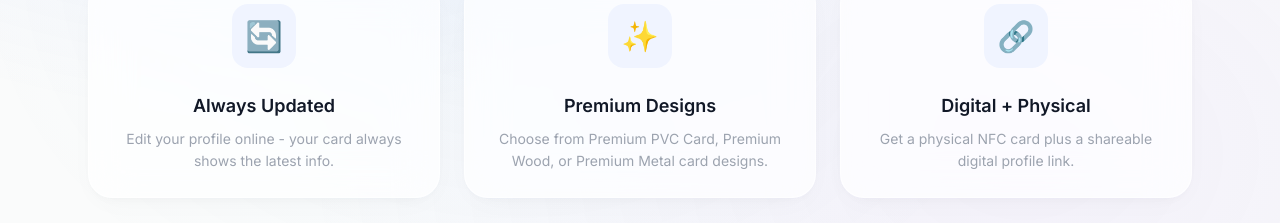
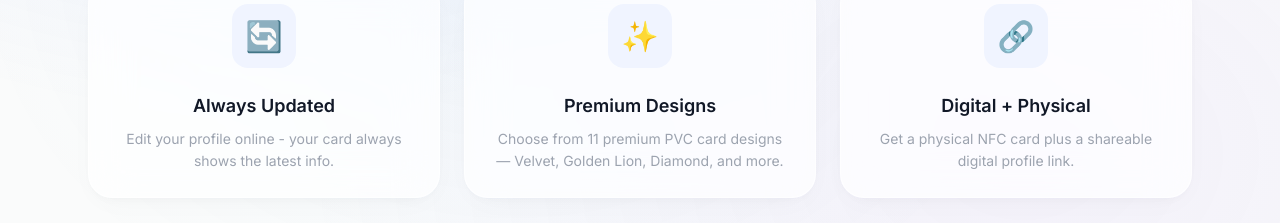
Before and after one commit to dhruvkumar2107/NFC, a Next.js app: page / in a window 1280 px wide. Shown: the part 3061-3284 px from the top of the page. Built offline with nearby package versions, Linux system fonts and the light colour scheme; no server answers; the database is empty.

Commit message:
fix: update homepage marketing copy to reference new design names

```diff
--- a/src/app/(public)/page.tsx
+++ b/src/app/(public)/page.tsx
@@ -16,7 +16,7 @@ const features = [
   { title: 'QR Code Access', desc: 'Two QR codes - one for your profile, one for payments.', icon: '📱' },
   { title: 'Receive Payments', desc: 'Get paid directly via UPI when someone scans your payment QR.', icon: '💰' },
   { title: 'Always Updated', desc: 'Edit your profile online - your card always shows the latest info.', icon: '🔄' },
-  { title: 'Premium Designs', desc: 'Choose from Premium PVC Card, Premium Wood, or Premium Metal card designs.', icon: '✨' },
+  { title: 'Premium Designs', desc: 'Choose from 11 premium PVC card designs — Velvet, Golden Lion, Diamond, and more.', icon: '✨' },
   { title: 'Digital + Physical', desc: 'Get a physical NFC card plus a shareable digital profile link.', icon: '🔗' },
 ]
 
```
